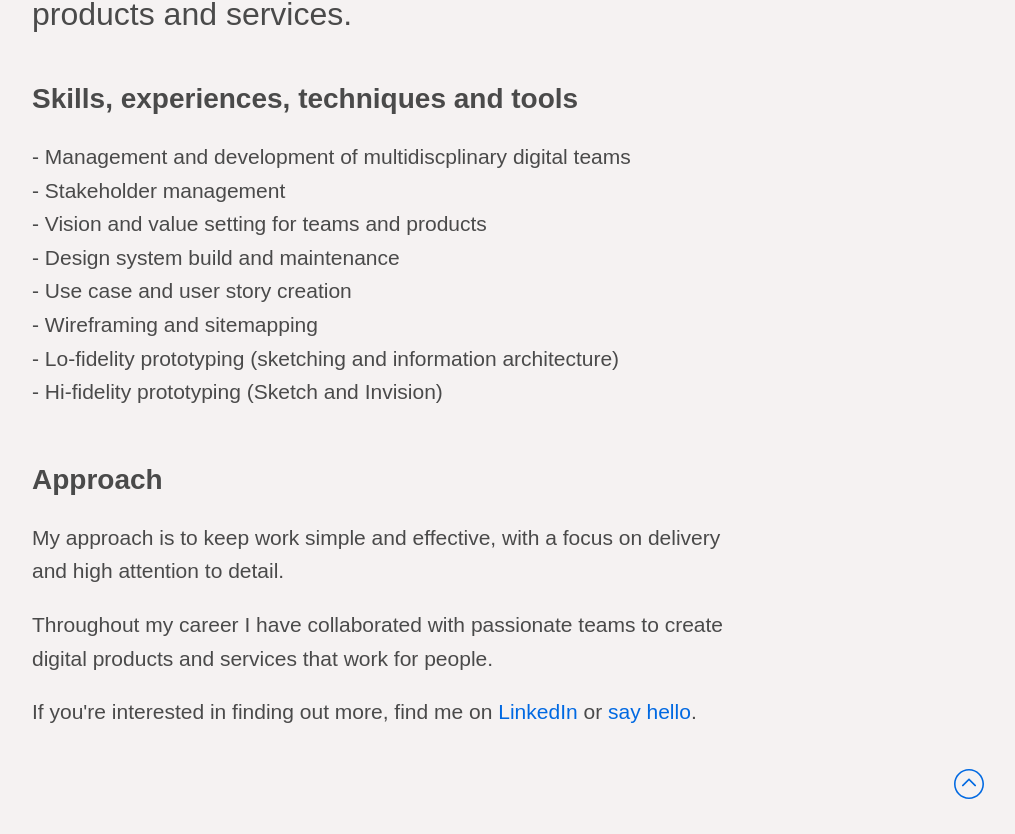
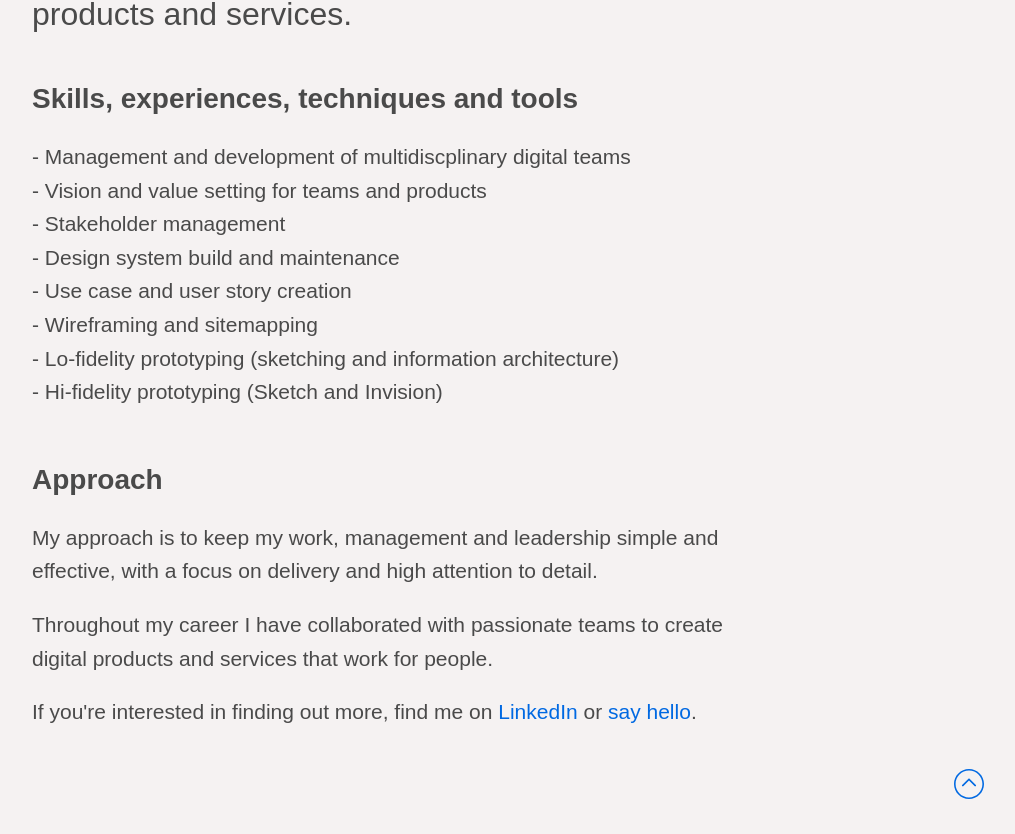
Before and after one commit to robertjmccarthy/robertjmccarthy.github.io, a plain HTML site: page index.html in a window 1280 px wide. Shown: the part 1058-1892 px from the top of the page, without its empty margins (258-1273 px from the left). Drawn offline with Linux system fonts and the light colour scheme; a web font is replaced by a local one.

Commit message:
Update index.html

```diff
--- a/index.html
+++ b/index.html
@@ -47,9 +47,9 @@
 
 <p class="profile">- Management and development of multidiscplinary digital teams
 <br>
+- Vision and value setting for teams and products
+<br>
 - Stakeholder management
-<br>
-- Vision and value setting for teams and products
 <br>
 - Design system build and maintenance
 <br>
@@ -64,7 +64,7 @@
 
  <h3 class="profile-heading">Approach</h3>
 
-    <p class="profile">My approach is to keep work simple and effective, with a focus on delivery and high attention to detail.</p>
+    <p class="profile">My approach is to keep my work, management and leadership simple and effective, with a focus on delivery and high attention to detail.</p>
 
     <p class="profile">Throughout my career I have collaborated with passionate teams to create digital products and services that work for people.</p>
 
```
